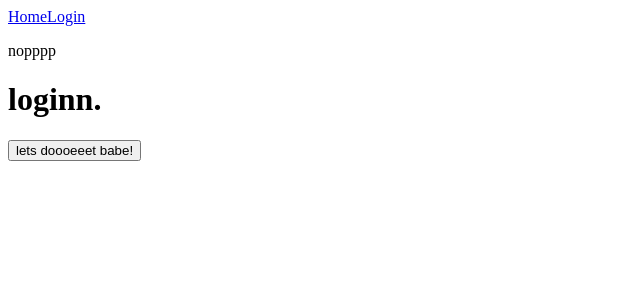
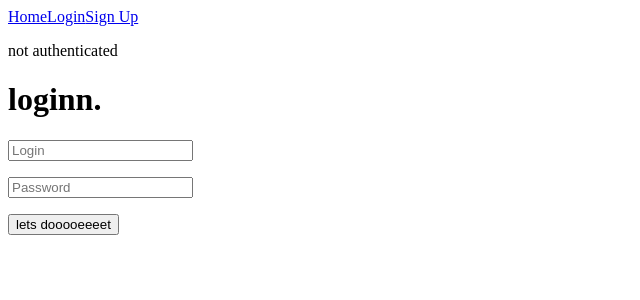
Before and after one commit to maxtwardowski/noter, a React (Create React App) app in the folder client/: page /login in a window 1280 px wide. Shown: the top 300 px of the page, without its empty margins (0-640 px from the left). Built offline with nearby package versions, Linux system fonts and the light colour scheme.

Commit message:
Successfully managed to POST data from the client to the server

```diff
--- a/client/src/App.js
+++ b/client/src/App.js
@@ -3,6 +3,7 @@ import { BrowserRouter, Route, Switch } from 'react-router-dom';
 
 import Navi from './components/Navi';
 import Login from './components/Login';
+import Register from './components/Register'
 
 
 class App extends Component {
@@ -19,6 +20,7 @@ class App extends Component {
           <Switch>
             <Route path="/" exact />
             <Route path="/login" component={Login} />
+            <Route path="/register" component={Register} />
           </Switch>
         </div>
       </BrowserRouter>
--- a/client/src/components/Login.js
+++ b/client/src/components/Login.js
@@ -1,11 +1,9 @@
 import React, { Component } from 'react';
-
-import axios from 'axios';
 
 class Login extends Component {
 
   sendData = event => {
-
+    event.preventDefault();
     fetch('http://localhost:5000/', {
       method: 'POST',
       headers: {
@@ -13,8 +11,8 @@ class Login extends Component {
         'Content-Type': 'application/json',
       },
       body: JSON.stringify({
-        firstParam: 'yourValue',
-        secondParam: 'yourOtherValue',
+        login: event.target.elements.logininput.value,
+        password: event.target.elements.passwordinput.value,
       })
     })
   }
@@ -24,7 +22,11 @@ class Login extends Component {
     return (
       <div>
         <h1>loginn.</h1>
-        <button onClick={this.sendData}>lets doooeeet babe!</button>
+        <form onSubmit={this.sendData}>
+          <p><input type="text" name="logininput" placeholder="Login"/></p>
+          <p><input type="text" name="passwordinput" placeholder="Password" /></p>
+          <button>lets dooooeeeet</button>
+        </form>
       </div>
     )
   }
--- a/client/src/components/Navi.js
+++ b/client/src/components/Navi.js
@@ -6,7 +6,7 @@ const Navi = props => {
     return (
       <div>
         <NavLink to="/">Home</NavLink>
-        <p>authenticateddddd</p>
+        <p>authenticated</p>
       </div>
     )
   } else {
@@ -14,7 +14,8 @@ const Navi = props => {
     <div>
       <NavLink to="/">Home</NavLink>
       <NavLink to="/login">Login</NavLink>
-      <p>nopppp</p>
+      <NavLink to="/register">Sign Up</NavLink>
+      <p>not authenticated</p>
     </div>
     )
   }
--- /dev/null
+++ b/client/src/components/Register.js
@@ -0,0 +1,12 @@
+import React, { Component } from 'react';
+
+class Register extends Component {
+
+  render() {
+    return (
+      <h1>registarrr</h1>
+    )
+  }
+}
+
+export default Register;
--- a/client/src/index.js
+++ b/client/src/index.js
@@ -3,5 +3,6 @@ import ReactDOM from 'react-dom';
 import App from './App';
 import registerServiceWorker from './registerServiceWorker';
 
-ReactDOM.render(<App />, document.getElementById('root'));
+const app = document.getElementById('root');
+ReactDOM.render(<App />, app);
 registerServiceWorker();
```
Also changed, not shown: 2 other files (tests, documents, lock files or other folders).
